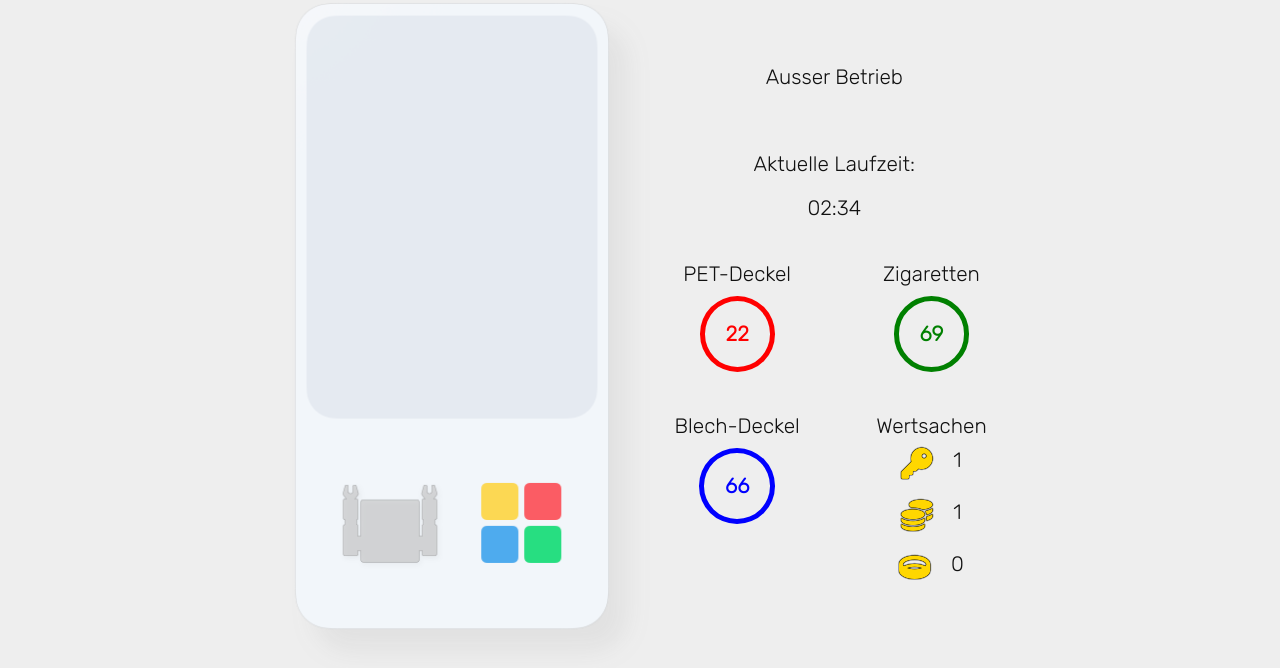
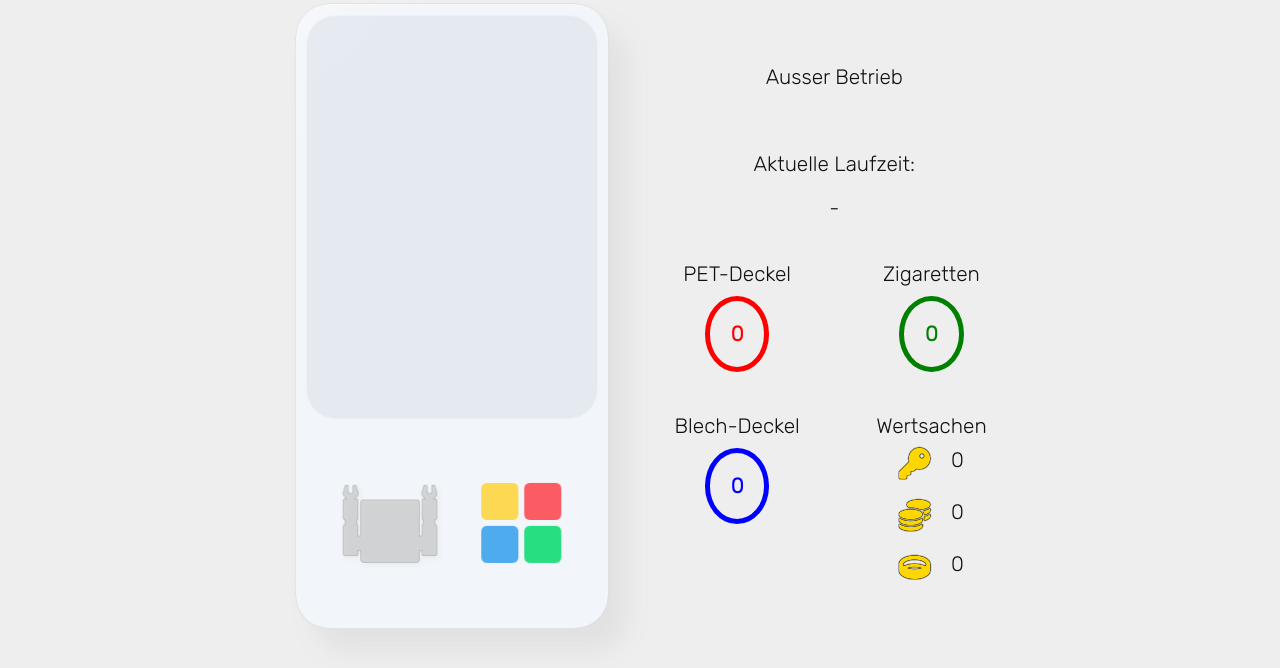
Before and after one commit to snoozebaumer/beat-realtime-stats, a plain HTML site: page frontend/index.html in a window 1280 px wide. Shown: the part 130-798 px from the top of the page. Drawn offline with nearby package versions, Linux system fonts and the light colour scheme.

Commit message:
use server data values

```diff
--- a/frontend/index.html
+++ b/frontend/index.html
@@ -41,37 +41,37 @@
           <p class="status">{{ run.status }}</p>
           <div class="time">
             <p>Aktuelle Laufzeit:</p>
-            02:34
+            {{ run.currentRunTime }}
           </div>
           <div class="articles flex-container-inline equal-children no-wrap">
             <div class="article">
               <p class="article-name">PET-Deckel</p>
-              <div class="article-circle red">22</div>
+              <div class="article-circle red">{{ run.plasticCapAmount }}</div>
             </div>
             <div class="article">
               <p class="article-name">Zigaretten</p>
-              <div class="article-circle green">69</div>
+              <div class="article-circle green">{{ run.cigaretteAmount }}</div>
             </div>
           </div>
           <div class="articles flex-container-inline equal-children no-wrap">
             <div class="article">
               <p class="article-name">Blech-Deckel</p>
-              <div class="article-circle blue">66</div>
+              <div class="article-circle blue">{{ run.bottleCapAmount }}</div>
             </div>
             <div class="article">
               <p class="article-name">Wertsachen</p>
               <div class="flex-container-block">
                 <div class="valuable flex-container-inline no-wrap">
                   <i class="valuable-icon fa-solid fa-key"></i>
-                  <span class="valuable-amount">1</span>
+                  <span class="valuable-amount">{{ run.keyAmount }}</span>
                 </div>
                 <div class="valuable flex-container-inline no-wrap">
                   <i class="valuable-icon fa-solid fa-coins"></i>
-                  <span class="valuable-amount">1</span>
+                  <span class="valuable-amount">{{ run.coinAmount }}</span>
                 </div>
                 <div class="valuable flex-container-inline no-wrap">
                   <i class="valuable-icon fa-solid fa-ring"></i>
-                  <span class="valuable-amount">0</span>
+                  <span class="valuable-amount">{{ run.ringAmount }}</span>
                 </div>
               </div>
             </div>
```
